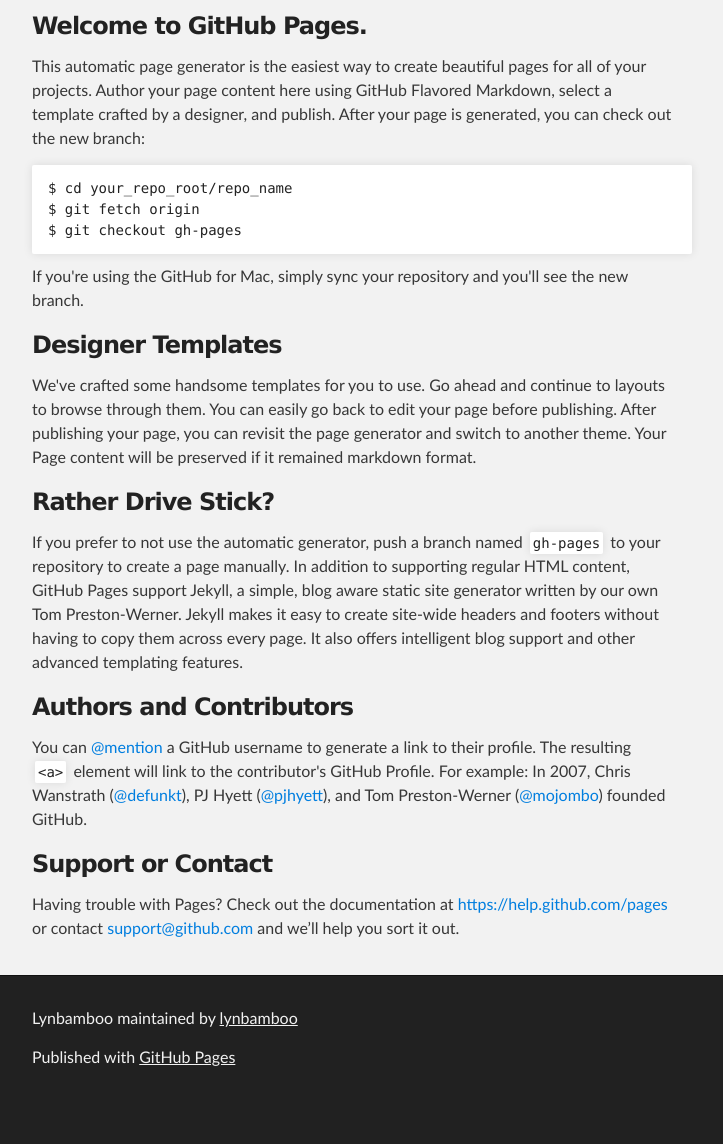
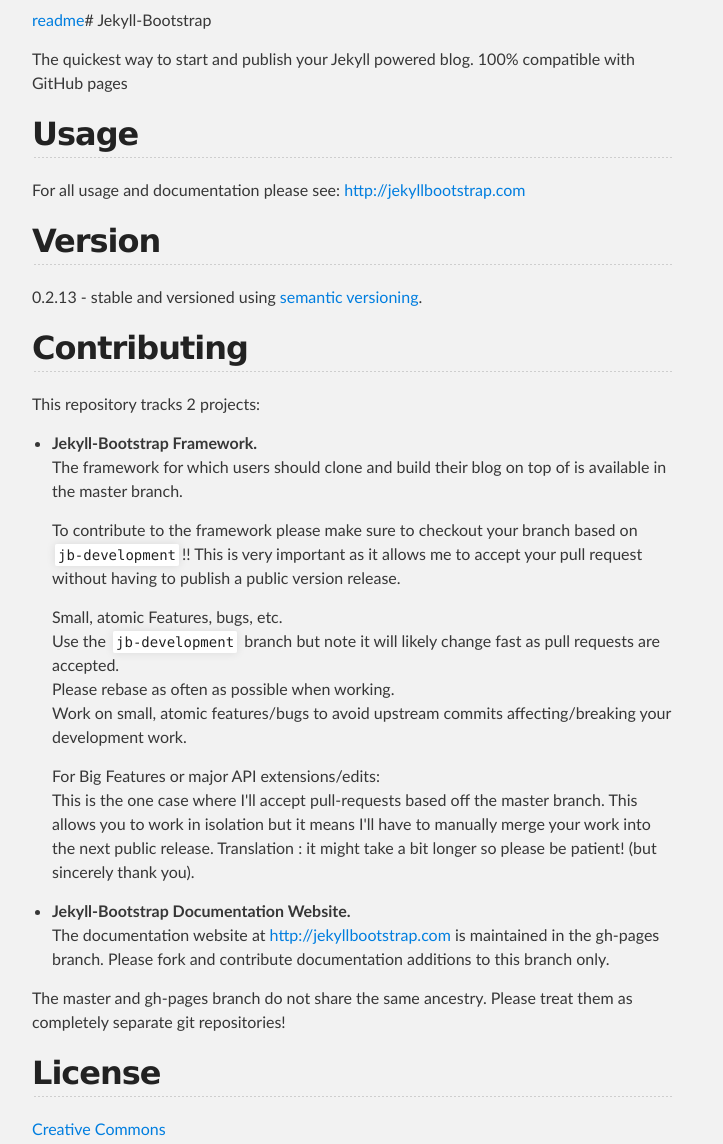
Before and after one commit to lynbamboo/lynbamboo, a plain HTML site: page index.html in a window 1280 px wide. Shown: the part 252-1396 px from the top of the page, without its empty margins (288-1011 px from the left). Before the commit the page ends 1356 px from the top, so only its background shows below. Drawn offline with Linux system fonts and the light colour scheme.

```diff
--- a/index.html
+++ b/index.html
@@ -31,37 +31,54 @@
     <!-- MAIN CONTENT -->
     <div id="main_content_wrap" class="outer">
       <section id="main_content" class="inner">
-        <h3>
-<a id="welcome-to-github-pages" class="anchor" href="#welcome-to-github-pages" aria-hidden="true"><span class="octicon octicon-link"></span></a>Welcome to GitHub Pages.</h3>
+        <p><a href="https://github.com/lynbamboo/lynbamboo">readme</a># Jekyll-Bootstrap</p>
 
-<p>This automatic page generator is the easiest way to create beautiful pages for all of your projects. Author your page content here using GitHub Flavored Markdown, select a template crafted by a designer, and publish. After your page is generated, you can check out the new branch:</p>
+<p>The quickest way to start and publish your Jekyll powered blog. 100% compatible with GitHub pages</p>
 
-<pre><code>$ cd your_repo_root/repo_name
-$ git fetch origin
-$ git checkout gh-pages
-</code></pre>
+<h2>
+<a id="usage" class="anchor" href="#usage" aria-hidden="true"><span class="octicon octicon-link"></span></a>Usage</h2>
 
-<p>If you're using the GitHub for Mac, simply sync your repository and you'll see the new branch.</p>
+<p>For all usage and documentation please see: <a href="http://jekyllbootstrap.com">http://jekyllbootstrap.com</a></p>
 
-<h3>
-<a id="designer-templates" class="anchor" href="#designer-templates" aria-hidden="true"><span class="octicon octicon-link"></span></a>Designer Templates</h3>
+<h2>
+<a id="version" class="anchor" href="#version" aria-hidden="true"><span class="octicon octicon-link"></span></a>Version</h2>
 
-<p>We've crafted some handsome templates for you to use. Go ahead and continue to layouts to browse through them. You can easily go back to edit your page before publishing. After publishing your page, you can revisit the page generator and switch to another theme. Your Page content will be preserved if it remained markdown format.</p>
+<p>0.2.13 - stable and versioned using <a href="http://semver.org/">semantic versioning</a>.</p>
 
-<h3>
-<a id="rather-drive-stick" class="anchor" href="#rather-drive-stick" aria-hidden="true"><span class="octicon octicon-link"></span></a>Rather Drive Stick?</h3>
+<h2>
+<a id="contributing" class="anchor" href="#contributing" aria-hidden="true"><span class="octicon octicon-link"></span></a>Contributing</h2>
 
-<p>If you prefer to not use the automatic generator, push a branch named <code>gh-pages</code> to your repository to create a page manually. In addition to supporting regular HTML content, GitHub Pages support Jekyll, a simple, blog aware static site generator written by our own Tom Preston-Werner. Jekyll makes it easy to create site-wide headers and footers without having to copy them across every page. It also offers intelligent blog support and other advanced templating features.</p>
+<p>This repository tracks 2 projects:</p>
 
-<h3>
-<a id="authors-and-contributors" class="anchor" href="#authors-and-contributors" aria-hidden="true"><span class="octicon octicon-link"></span></a>Authors and Contributors</h3>
+<ul>
+<li>
+<p><strong>Jekyll-Bootstrap Framework.</strong><br>
+The framework for which users should clone and build their blog on top of is available in the master branch.</p>
 
-<p>You can <a href="https://github.com/blog/821" class="user-mention">@mention</a> a GitHub username to generate a link to their profile. The resulting <code>&lt;a&gt;</code> element will link to the contributor's GitHub Profile. For example: In 2007, Chris Wanstrath (<a href="https://github.com/defunkt" class="user-mention">@defunkt</a>), PJ Hyett (<a href="https://github.com/pjhyett" class="user-mention">@pjhyett</a>), and Tom Preston-Werner (<a href="https://github.com/mojombo" class="user-mention">@mojombo</a>) founded GitHub.</p>
+<p>To contribute to the framework please make sure to checkout your branch based on <code>jb-development</code>!!
+This is very important as it allows me to accept your pull request without having to publish a public version release.</p>
 
-<h3>
-<a id="support-or-contact" class="anchor" href="#support-or-contact" aria-hidden="true"><span class="octicon octicon-link"></span></a>Support or Contact</h3>
+<p>Small, atomic Features, bugs, etc.<br>
+Use the <code>jb-development</code> branch but note it will likely change fast as pull requests are accepted.<br>
+Please rebase as often as possible when working.<br>
+Work on small, atomic features/bugs to avoid upstream commits affecting/breaking your development work.</p>
 
-<p>Having trouble with Pages? Check out the documentation at <a href="https://help.github.com/pages">https://help.github.com/pages</a> or contact <a href="mailto:support@github.com">support@github.com</a> and we’ll help you sort it out.</p>
+<p>For Big Features or major API extensions/edits:<br>
+This is the one case where I'll accept pull-requests based off the master branch.
+This allows you to work in isolation but it means I'll have to manually merge your work into the next public release.
+Translation : it might take a bit longer so please be patient! (but sincerely thank you).</p>
+</li>
+<li><p><strong>Jekyll-Bootstrap Documentation Website.</strong><br>
+The documentation website at <a href="http://jekyllbootstrap.com">http://jekyllbootstrap.com</a> is maintained in the gh-pages branch.
+Please fork and contribute documentation additions to this branch only.</p></li>
+</ul>
+
+<p>The master and gh-pages branch do not share the same ancestry. Please treat them as completely separate git repositories!</p>
+
+<h2>
+<a id="license" class="anchor" href="#license" aria-hidden="true"><span class="octicon octicon-link"></span></a>License</h2>
+
+<p><a href="http://creativecommons.org/licenses/by-nc-sa/3.0/">Creative Commons</a></p>
       </section>
     </div>
 
```
Also changed, not shown: params.json (+1 -1 lines).
